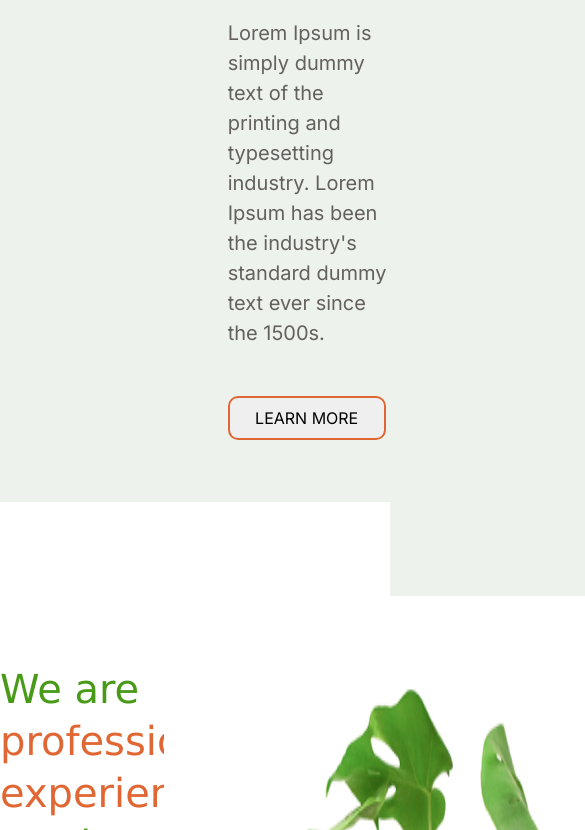
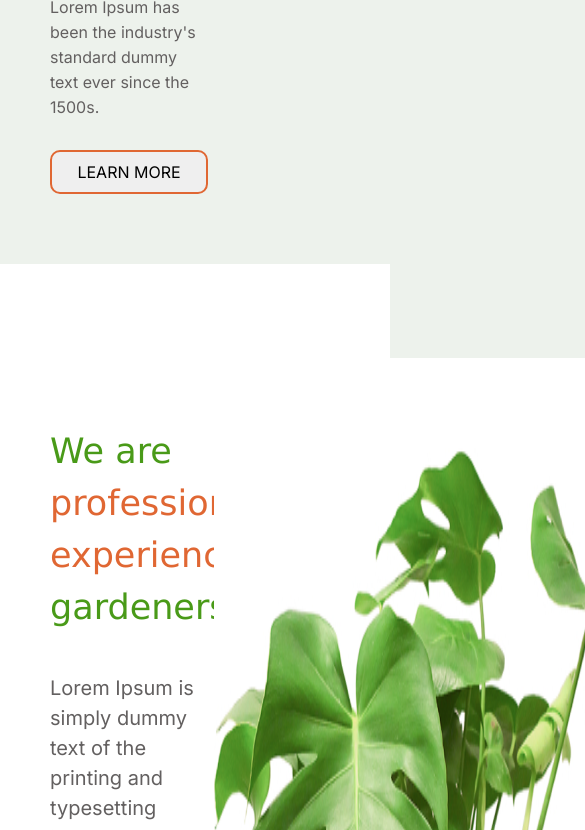
Before and after one commit to Liaaaaaaaaaaa/Plants, a website: page index.html in a window 390 px wide. Shown: the part 589-1419 px from the top of the page, 585 px wide, since content can reach past the window. Drawn offline with Linux system fonts and the light colour scheme; a web font is replaced by a local one.

Commit message:
feat: start media-tablet

```diff
--- a/index.html
+++ b/index.html
@@ -27,6 +27,12 @@
                     <li class="nav__link"> <a href="#contacts">Contacts</a></li>
                 </ul>
             </nav>
+            <span class="hamburger">
+                <span class="hamburger__line"></span>
+                <span class="hamburger__line"></span>
+                <span class="hamburger__line"></span>
+                <span class="hamburger__line"></span>
+            </span>
         </div>
     </header>
     <main>
--- a/sass/abstract/_mixins.scss
+++ b/sass/abstract/_mixins.scss
@@ -5,3 +5,15 @@ font-size: $size;
 line-height: $height;
 color: $color;
 }
+
+@mixin media-laptop {
+    @media (max-width: $content-width) { @content; }
+}
+
+@mixin media-tablet {
+    @media (max-width: $tablet-width) { @content; }
+}
+
+@mixin media-mobile {
+    @media (max-width: $mobile-width) {@content; }
+}
--- a/sass/base/_base.scss
+++ b/sass/base/_base.scss
@@ -23,6 +23,9 @@ html {
 
   h2 {
     @include font (normal, 400, 4rem, 5.2rem, #499A18);
+    @include media-tablet {
+      font-size: 35px;
+    }
   }
 
 
--- /dev/null
+++ b/sass/base/_hamburger.scss
@@ -0,0 +1,20 @@
+.hamburger {
+    display: none;
+
+    @include media-mobile {
+        display: flex;
+        flex-direction: column;
+        justify-content: space-around;
+        width: 40px;
+        height: 24px;
+    }
+
+}
+
+.hamburger__line {
+    display: inline-block;
+    height: 2px;
+    background: $color-text7;
+    // border-radius: 2px;
+    width: 100%;
+}
--- /dev/null
+++ b/sass/base/_wrapper.scss
@@ -0,0 +1,12 @@
+.wrapper {
+    max-width: $content-width;
+    margin: 0 auto;
+
+    @include media-tablet {
+        padding: 0 50px;
+    }
+
+    @include media-mobile {
+        padding: 0 25px;
+    }
+}
--- a/sass/components/_nav.scss
+++ b/sass/components/_nav.scss
@@ -1,19 +1,35 @@
 .nav {
     display: flex;
 
+    @include media-mobile {
+        display: none;
+    }
 }
 
 .nav__link {
     padding: 12px 13px;
+
     a {
         color: $color-nav;
         @extend %transition;
+
         &:hover {
             color: $color-brand;
+            font-weight: 700;
         }
     }
 
     &:last-child {
         padding: 12px 0 12px 13px;
     }
+
+    @include media-tablet {
+        padding: 0 13px;
+        @include font (normal, 400, 1.6rem, 4.7rem);
+        font-family: 'Inika'
     }
+
+    &:last-child {
+        padding: 0 0 0 13px;
+    }
+}
--- a/sass/layouts/_header.scss
+++ b/sass/layouts/_header.scss
@@ -1,5 +1,8 @@
 .header {
     padding: 42px 0 2px;
+    @include media-tablet {
+        padding: 35px 0;
+    }
 }
 
 .header-wrapper {
--- a/sass/layouts/_promo.scss
+++ b/sass/layouts/_promo.scss
@@ -1,27 +1,50 @@
 .promo {
-padding: 62.5px 0;
+    padding: 62.5px 0;
+    @include media-tablet {
+        padding: 40px 0 70px;
+    }
 }
 
 .promo__wrapper {
-display: flex;
-flex-direction: row-reverse;
-// align-items: center;
-justify-content: space-between;
+    display: flex;
+    flex-direction: row-reverse;
+    justify-content: space-between;
 
+    @include media-tablet {
+        flex-direction: row;
+    }
 }
 
 .background__leafs {
     background-color: $color-background;
     max-height: 407px;
+    @include media-tablet {
+        max-height: 254px;
+    }
 }
 
 .promo__content {
     padding: 36px 0 0 224px;
+    @include media-tablet {
+        padding: 0;
+    }
 }
 
 .promo__title {
     margin-bottom: 42px;
+    @include media-tablet {
+        padding: 0;
+        font-family: 'Inter';
+        @include font ( normal, 700, 35px,  50px, $color-text7);
+        margin-bottom: 30px;
+    }
 }
+
 .promo__text {
     margin-bottom: 48px;
+    @include media-tablet {
+        font-family: 'Inter';
+        @include font (normal, 400, 16px,25px, $color-text6);
+        margin-bottom: 30px;
+    }
 }
--- a/sass/layouts/_wrapper.scss
+++ /dev/null
@@ -1,4 +0,0 @@
-.wrapper {
-    max-width: $content-width;
-    margin: 0 auto;
-}
--- a/sass/style.scss
+++ b/sass/style.scss
@@ -6,13 +6,14 @@
 @import "base/normalize";
 @import "base/base";
 @import "base/logo";
+@import "base/wrapper";
+@import "base/hamburger";
 
 // components
 @import "components/nav";
 @import "components/buttons";
 
 // layouts
-@import "layouts/wrapper";
 @import "layouts/header";
 @import "layouts/promo";
 @import "layouts/about";
```
Also changed, not shown: sass/style.css, 1 other file. Lines whose indentation alone changed are shown as unchanged.
